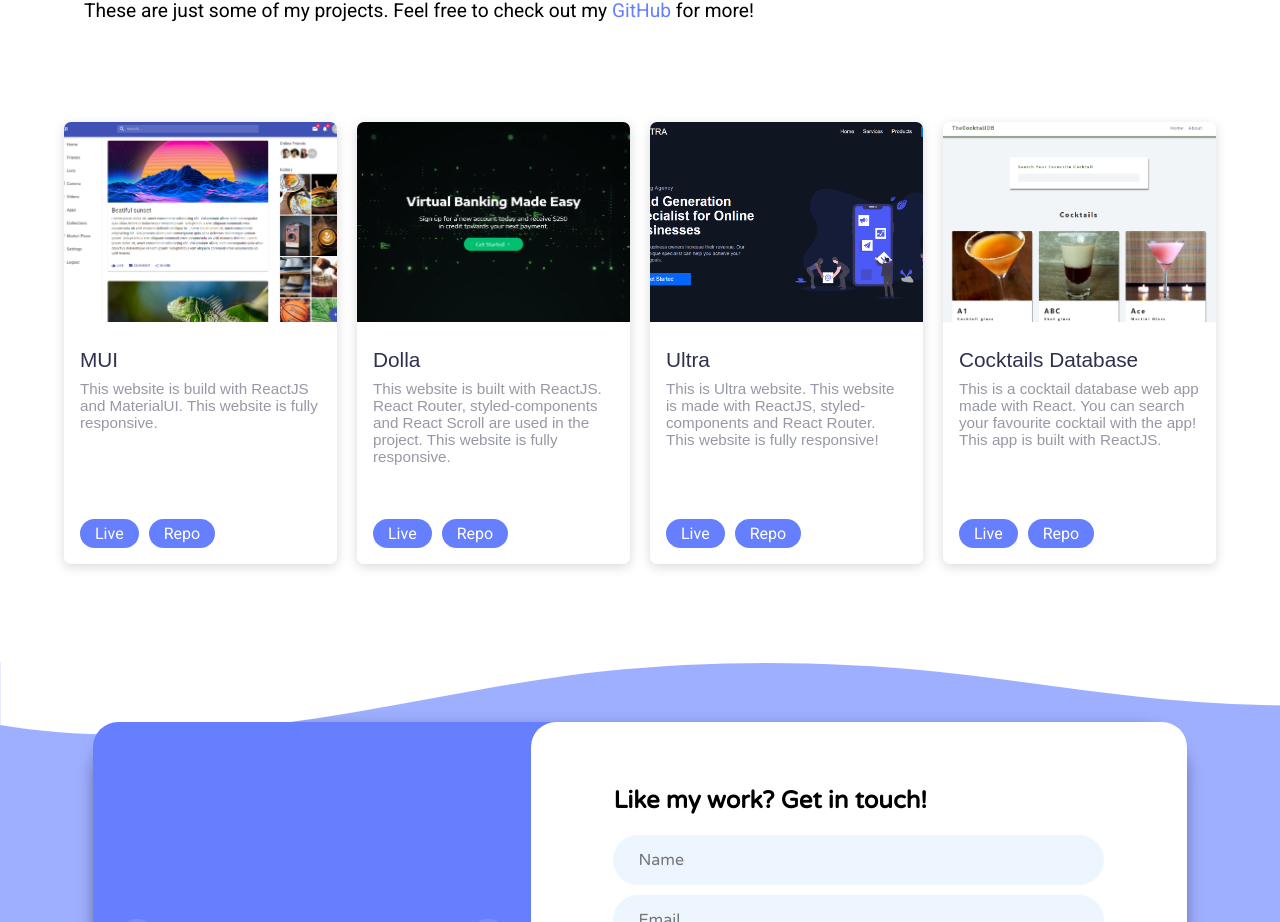
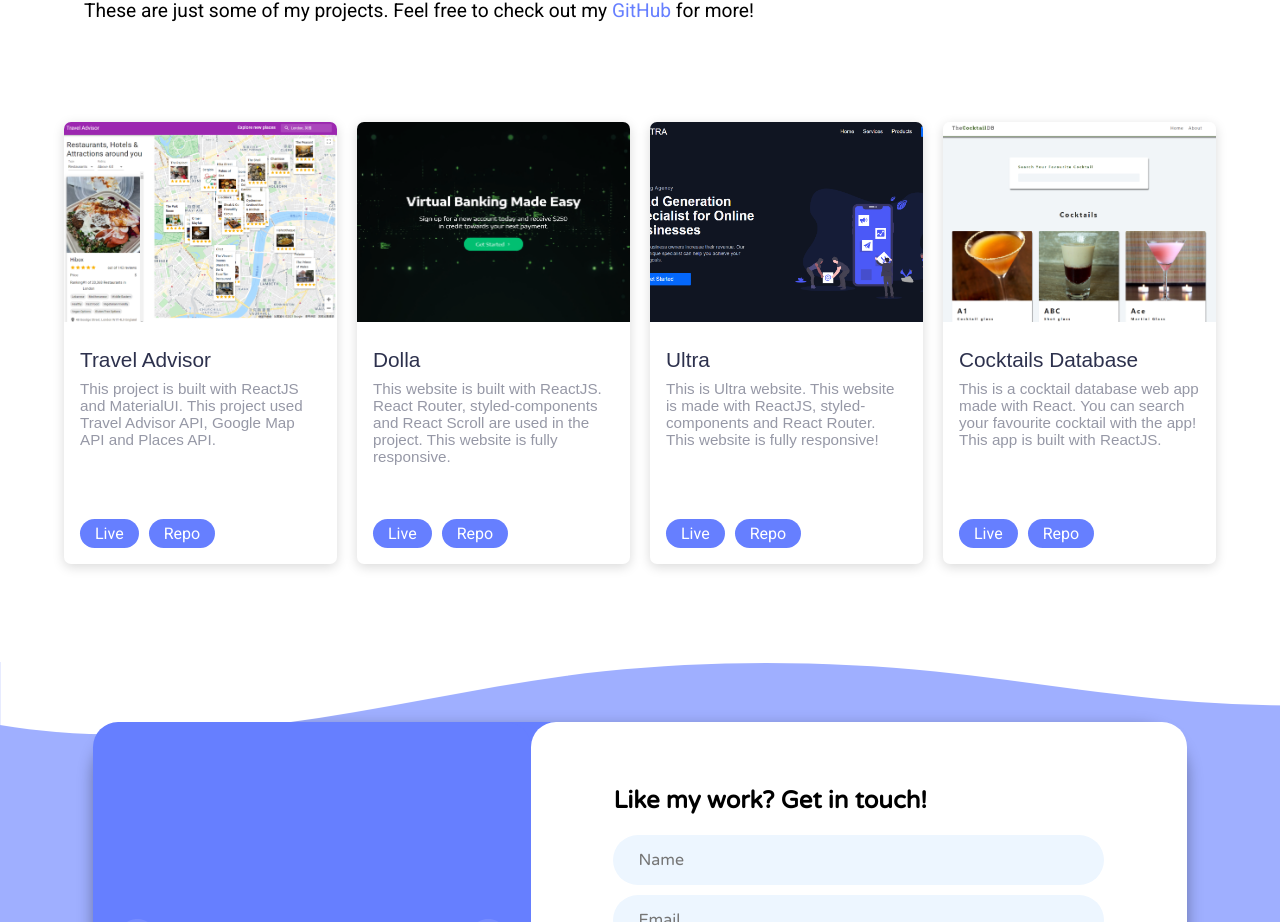
Before and after one commit to obiito01/portfolio-website, a React (Create React App) app: page / in a window 1280 px wide. Shown: the part 2538-3460 px from the top of the page. Built offline with nearby package versions, Linux system fonts and the light colour scheme.

Commit message:
update project

```diff
--- a/src/components/ProjectsSection/data.js
+++ b/src/components/ProjectsSection/data.js
@@ -1,11 +1,11 @@
 const data = [
   {
-    image: require("../../assets/mui-demo.png").default,
-    title: "MUI",
+    image: require("../../assets/travel-advisor.png").default,
+    title: "Travel Advisor",
     description:
-      "This website is build with ReactJS and MaterialUI. This website is fully responsive.",
-    link: "https://mui-demo.netlify.app/",
-    repo: "https://github.com/obiito01/mui-demo",
+      "This project is built with ReactJS and MaterialUI. This project used Travel Advisor API, Google Map API and Places API.",
+    link: "https://mytravel-advisor.netlify.app/",
+    repo: "https://github.com/obiito01/travel-advisor",
   },
   {
     image: require("../../assets/dolla.png").default,
```
Also changed, not shown: src/assets/travel-advisor.png (added).
